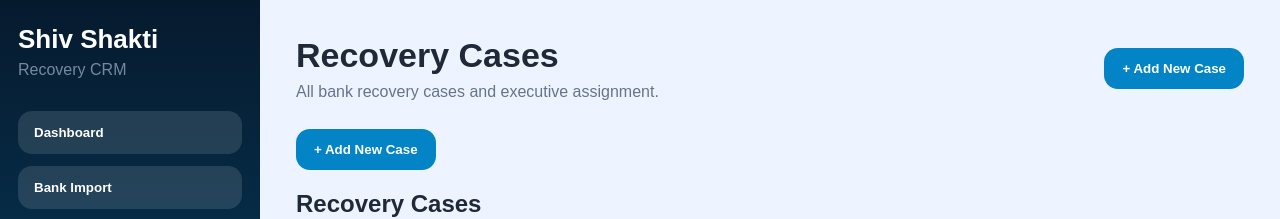
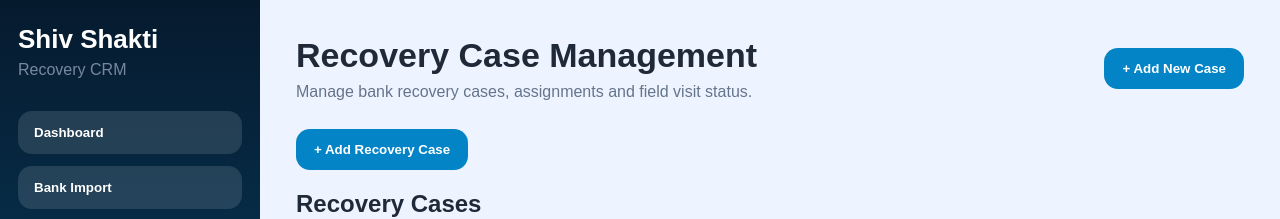
Before and after one commit to Shory9/shiv-sakti-egancy-Nimach, a React (Vite) app: page / in a window 1280 px wide. Both pictures are taken after a click on the button "Cases". Shown: the top 219 px of the page. Built offline with nearby package versions, Linux system fonts and the light colour scheme; no server answers; the database is empty.

Commit message:
Make admin dashboard production ready

```diff
--- a/src/components/Dashboard.tsx
+++ b/src/components/Dashboard.tsx
@@ -89,13 +89,13 @@ function Dashboard() {
       return (
         <section className="dashboard">
           <Header
-            title="Recovery Cases"
-            subtitle="All bank recovery cases and executive assignment."
+            title="Recovery Case Management"
+            subtitle="Manage bank recovery cases, assignments and field visit status."
           />
 
           <div className="dashboard-actions">
             <button className="primary-btn" onClick={() => setShowForm(true)}>
-              + Add New Case
+              + Add Recovery Case
             </button>
           </div>
 
@@ -114,8 +114,8 @@ function Dashboard() {
     return (
       <section className="dashboard">
         <Header
-          title="Shiv Shakti Recovery Dashboard"
-          subtitle="Bank recovery cases, agents, payments and field tracking overview."
+          title="Shiv Shakti Recovery CRM"
+          subtitle="Professional recovery management system for cases, executives, GPS tracking and payments."
         />
 
         <StatsCards cases={cases} />
```
